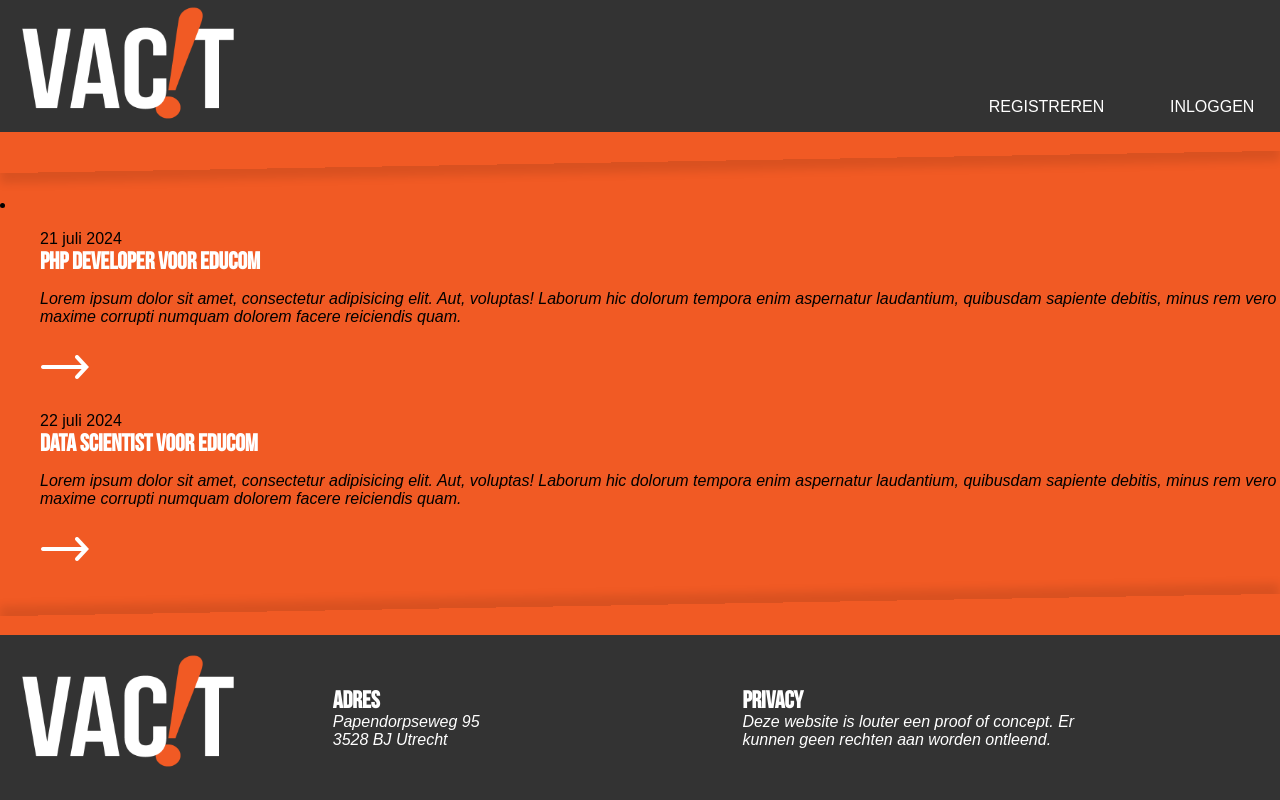
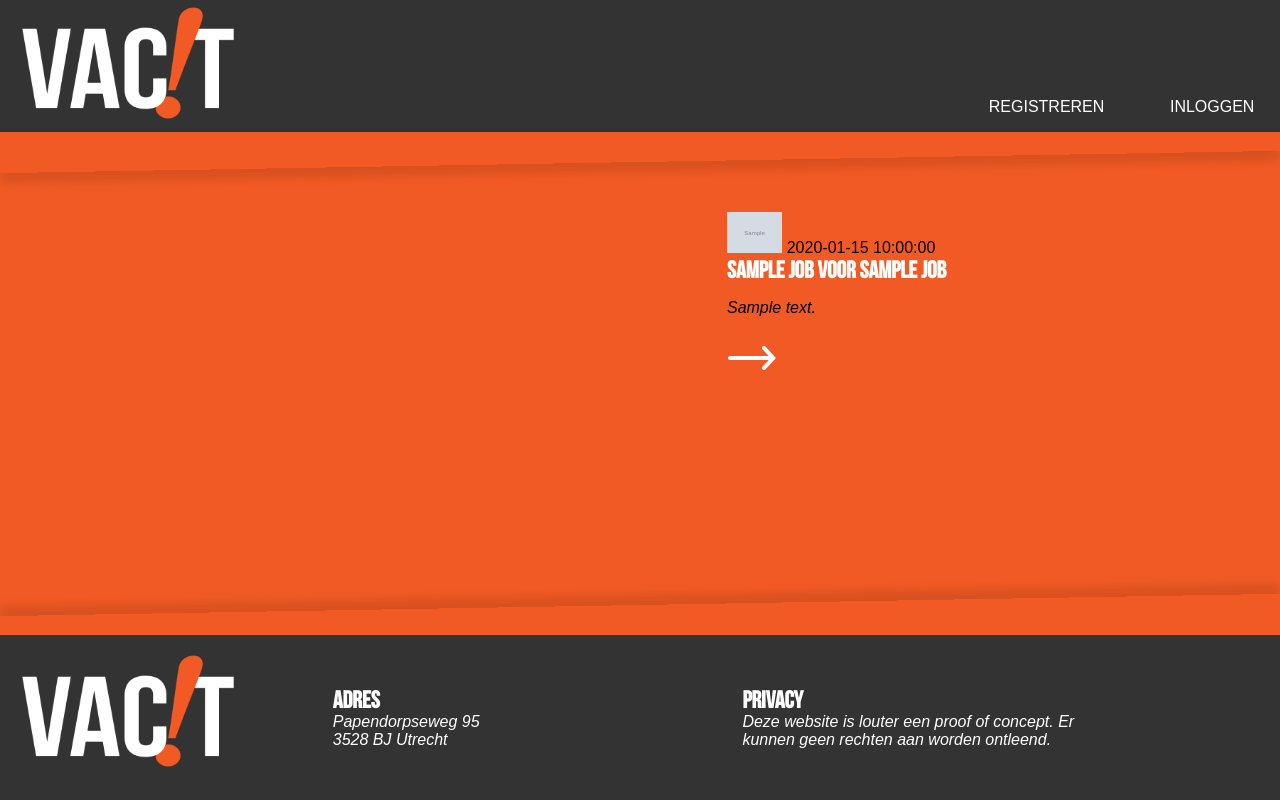
Before and after one commit to uknowwho/educom-vacIT, a Flask app: template templates/index.html in a window 1280 px wide. Run offline with Flask 3, Linux system fonts and the light colour scheme; the template is opened without the code that fills it: most values are stand-ins (such as "Sample title", 1, 10 or a date in 2020); grey boxes marked "Sample" are stand-in pictures; some libraries are stand-ins or nearby versions.

Commit message:
Landingspagina toont vacatures dynamisch

```diff
--- a/app.py
+++ b/app.py
@@ -1,20 +1,114 @@
+import os
+from datetime import date
 from flask import Flask, render_template
 from flask_sqlalchemy import SQLAlchemy
-import os
+
 
 app = Flask(__name__)
 
 # Configuration for PostgreSQL connection
-db_password = os.environ["VACIT_ROOT_PSWD"]
-app.config['SQLALCHEMY_DATABASE_URI'] = 'postgresql+psycopg2://root:' + db_password + '@localhost/vacIT'
+db_password = os.environ["POSTGRES_PSWD"]
+app.config['SQLALCHEMY_DATABASE_URI'] = 'postgresql+psycopg2://postgres:' + db_password + '@localhost/vacit'
 app.config['SQLALCHEMY_TRACK_MODIFICATIONS'] = False
 
 # Initialize the SQLAlchemy object with the Flask app
 db = SQLAlchemy(app)
 
-@app.route("/")
+# Define the ORM for the database
+class Technique(db.Model):
+    __tablename__ = 'techniques'
+    id = db.Column(db.Integer, primary_key=True)
+    name = db.Column(db.String(200), unique=True, nullable=False)
+    logo_img = db.Column(db.String(255), unique=True, nullable=False)
+
+    jobs = db.relationship('Job', back_populates='technique')
+
+    def __repr__(self) -> str:
+        return f"Technique {self.name}"
+
+class User(db.Model):
+    __tablename__ = 'users'
+    id = db.Column(db.Integer, primary_key=True)
+    role = db.Column(db.String(20), nullable=False)
+    email = db.Column(db.String(100), unique=True, nullable=False)
+    pswd = db.Column(db.Text, nullable=False)
+    name = db.Column(db.String(100), nullable=False)
+    last_name = db.Column(db.String(100), nullable=True)
+    address = db.Column(db.String(200), nullable=True)
+    postal_code = db.Column(db.String(10), nullable=True)
+    city = db.Column(db.String(50), nullable=True)
+    profile_img = db.Column(db.Text, nullable=False)
+    resume_pdf = db.Column(db.Text, nullable=True)
+    date_of_bearth = db.Column(db.Date, nullable=True)
+    mobile = db.Column(db.String(20), nullable=True)
+
+    jobs = db.relationship('Job', back_populates='company', foreign_keys='Job.company_id')
+    candidate_jobs = db.relationship('CandidateJob', back_populates='candidate', foreign_keys='CandidateJob.candidate_id')
+
+    def __repr__(self):
+        return f"User {self.name} as {self.role}"
+
+class Job(db.Model):
+    __tablename__ = 'jobs'
+    id = db.Column(db.Integer, primary_key=True)
+    post_date = db.Column(db.Date, nullable=False, default=date.today)
+    company_id = db.Column(db.Integer, db.ForeignKey('users.id'), nullable=True)
+    level = db.Column(db.String(100), nullable=False)
+    title = db.Column(db.String(100), nullable=False)
+    location = db.Column(db.String(100), nullable=False)
+    description = db.Column(db.Text, nullable=False)
+    technique_id = db.Column(db.Integer, db.ForeignKey('techniques.id'), nullable=True)
+
+    company = db.relationship('User', back_populates='jobs', foreign_keys=[company_id])
+    technique = db.relationship('Technique', back_populates='jobs', foreign_keys=[technique_id])
+    candidate_jobs = db.relationship('CandidateJob', back_populates='job', foreign_keys='CandidateJob.job_id')
+
+    def __repr__(self) -> str:
+        return f"Job {self.id}"
+
+class CandidateJob(db.Model):
+    __tablename__ = 'candidate_jobs'
+    id = db.Column(db.Integer, primary_key=True)
+    job_id = db.Column(db.Integer, db.ForeignKey('jobs.id'), nullable=False)
+    candidate_id = db.Column(db.Integer, db.ForeignKey('users.id'), nullable=False)
+    motivation = db.Column(db.Text, nullable=False)
+
+    job = db.relationship('Job', back_populates='candidate_jobs', foreign_keys=[job_id])
+    candidate = db.relationship('User', back_populates='candidate_jobs', foreign_keys=[candidate_id])
+
+    def __repr__(self) -> str:
+        return f"Candidate {self.candidate_id} for Job {self.job_id}"
+
+
+@app.route("/", methods=["GET"])
 def index():
-    return render_template("index.html")
+    # Query to get all jobs along with their associated companies and techniques
+    jobs = db.session.query(Job, User, Technique).join(User, Job.company_id == User.id).join(Technique, Job.technique_id == Technique.id).order_by(Job.post_date).all()
+
+    # Create a structured list for the template
+    jobs_data = []
+    for job, user, technique in jobs:
+        jobs_data.append({
+            "job_id": job.id,
+            "post_date": job.post_date,
+            "company_name": user.name,
+            "technique_name": technique.name,
+            "technique_icon": technique.logo_img,
+            "level": job.level,
+            "title": job.title,
+            "location": job.location,
+            "description": job.description
+        })
+
+    return render_template("index.html", jobs=jobs_data)
+
+# @app.route("/profile", methods=["POST", "GET"])
+# def profile():
+#     return "Hello Profile!"
+#     return render_template("")
+
 
 if __name__ == "__main__":
+    with app.app_context():
+        db.create_all()
     app.run(debug=True)
--- a/static/styles.css
+++ b/static/styles.css
@@ -27,6 +27,18 @@
     --black: #000;
 }
 
+html {
+    height: 100%;
+}
+
+body {
+    margin: 0;
+    display: flex;
+    flex-direction: column;
+    min-height: 100vh;
+    background-color: var(--orange);
+}
+
 h1 {
     font-family: var(--headings), var(--regular);
     margin: 0;
@@ -41,21 +53,10 @@ h2, h4 {
     font-family: var(--regular);
 }
 
-html {
-    height: 100%;
-    width: 100%;
-}
-
-body {
-    margin: 0px 0;
-    background-color: var(--orange);
-}
-
 .header {
     font-family: var(--headings), var(--regular);
     background-color: var(--gray);
-    width: 100%; /* Make sure it spans the full width of the page */
-    height: 100%;
+    width: 100%;
     margin: 0;
     position: relative;
 }
@@ -79,7 +80,6 @@ body {
 
 #logo {
     width: 30%;
-    height: 30%;
     display: inline;
     vertical-align: middle;
     margin-top: -2%;
@@ -94,37 +94,41 @@ body {
     bottom: -30px;
     left: 0;
     width: 100%;
-    height: 20px; /* Adjust based on the desired size of the slope */
+    height: 20px;
     background: linear-gradient(to bottom right, var(--orange) 10%, transparent 10%);
     transform: rotate(-1deg);
-    box-shadow: 0 10px 10px rgba(0, 0, 0, 0.1); /* Adjust the shadow as needed */
-    z-index: -1; /* Place it behind the header content */
+    box-shadow: 0 10px 10px rgba(0, 0, 0, 0.1);
+    z-index: -1;
 }
 
-footer::before {
-    content: '';
-    display: block;
-    position: absolute;
-    top: -30px; /* Adjust based on the desired size of the slope */
-    left: 0;
-    width: 100%;
-    height: 40px; /* Adjust based on the desired size of the slope */
-    transform: rotate(-1deg);
-    /* background: linear-gradient(to top right, var(--orange) 10%, transparent 10%); */
-    box-shadow: 0 -10px 10px rgba(0, 0, 0, 0.1); /* Adjust the shadow as needed */
-    z-index: 1; /* Place it in front of the footer content */
+.main-content {
+    flex: 1;
+    margin-top: 5%;
+}
+
+.jobs {
+    float: right;
+    list-style-type: none;
+}
+
+.job_icon {
+    width: 10%;
+    height: 10%;
+}
+
+.jobs > li > ul > h2 {
+    color: var(--white);
 }
 
 footer {
     background-color: var(--gray);
     color: var(--white);
-    position: fixed;
-    left: 0px;
-    bottom: 0px;
-    display: inline-flex;
+    display: flex;
     width: 100%;
     justify-content: flex-start;
     align-items: center;
+    position: relative;
+    margin-top: auto;
 }
 
 footer > div {
@@ -145,17 +149,17 @@ footer > img {
     margin-left: -5%;
 }
 
-/* .jobs > li  {
-    display: flex;
+footer::before {
+    content: '';
+    display: block;
+    position: absolute;
+    top: -30px; /* Adjust based on the desired size of the slope */
+    left: 0;
+    width: 100%;
+    height: 40px; /* Adjust based on the desired size of the slope */
+    transform: rotate(-1deg);
+    /* background: linear-gradient(to top right, var(--orange) 10%, transparent 10%); */
+    box-shadow: 0 -10px 10px rgba(0, 0, 0, 0.1); /* Adjust the shadow as needed */
+    z-index: 1; /* Place it in front of the footer content */
 
-} */
-
-.jobs {
-    margin-top: 5%;
-    float: right;
 }
-
-
-.jobs > li > ul > h2 {
-    color: var(--white);
-}
--- a/templates/index.html
+++ b/templates/index.html
@@ -12,41 +12,24 @@
     </li>
 {% endblock %}
 {% block content %}
-    <div class="slider"></div>
-    <div class="jobs">
-        <li>
-            <ul><span>21 juli 2024</span>
-                <h2>PHP Developer voor Educom</h2>
-                <p><i>Lorem ipsum dolor sit amet, consectetur adipisicing elit. Aut, voluptas! Laborum hic dolorum tempora enim aspernatur laudantium, quibusdam sapiente debitis, minus rem vero maxime corrupti numquam dolorem facere reiciendis quam.</i></p>
-                <img id="arrow" src="{{url_for('static', filename='img/icons8-arrow-50.png')}}">
-            </ul>
-            <ul><span>22 juli 2024</span>
-                <h2>Data Scientist voor Educom</h2>
-                <p><i>Lorem ipsum dolor sit amet, consectetur adipisicing elit. Aut, voluptas! Laborum hic dolorum tempora enim aspernatur laudantium, quibusdam sapiente debitis, minus rem vero maxime corrupti numquam dolorem facere reiciendis quam.</i></p>
-                <img id="arrow" src="{{url_for('static', filename='img/icons8-arrow-50.png')}}">
-            </ul>
+    <div class="main-content">
+        <div class="slider"></div>
+        <div class="jobs">
+            {% if jobs | length < 1 %}
 
-        </li>
+            {% else %}
+            <li>
+                {% for job in jobs %}
+                    <ul>
+                        <img class="job_icon" src="{{url_for('static', filename=job['technique_icon'])}}">
+                        <span>{{ job['post_date'] }}</span>
+                        <h2>{{ job['title'] }} voor {{ job['company_name'] }}</h2>
+                        <p><i>{{ job['description'] }}</i></p>
+                        <img id="arrow" src="{{url_for('static', filename='img/icons8-arrow-50.png')}}">
+                    </ul>
+                {% endfor %}
+            </li>
+            {% endif %}
+        </div>
     </div>
 {% endblock %}
-
-<!-- <!DOCTYPE html>
-<html lang="en">
-<head>
-    <meta charset="UTF-8">
-    <meta name="viewport" content="width=device-width, initial-scale=1.0">
-    <link rel="stylesheet" type="text/css" href="{{url_for('static', filename='styles.css')}}">
-
-    <title>Vac!T: De Mooiste IT Vacatures!</title>
-</head>
-<body>
-    <div class="header">
-        <img id="logo" src="{{url_for('static', filename='img/vacit-logo-wit.png')}}">
-
-    </div>
-    <div class="content">
-
-    </div>
-
-</body>
-</html> -->
```
Also changed, not shown: static/img/data-science.svg (added), static/img/web-development.svg (added).
